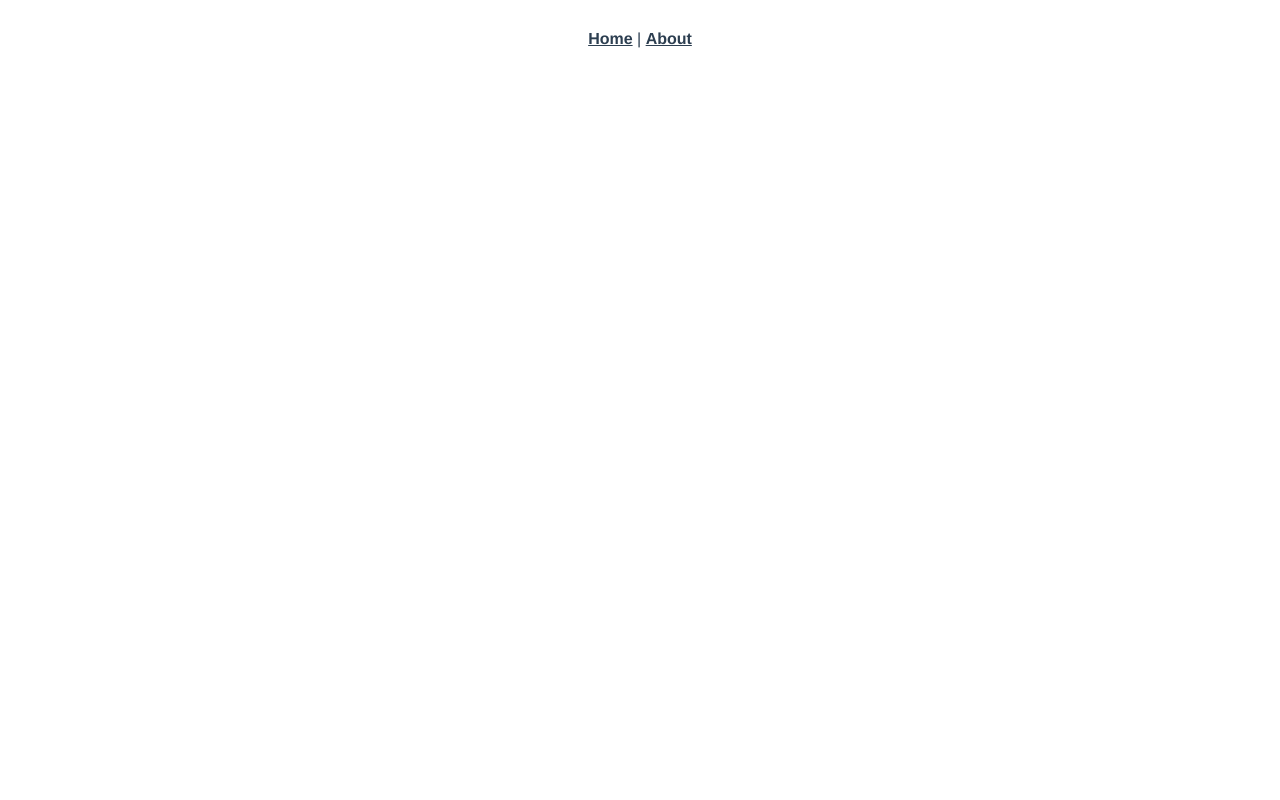
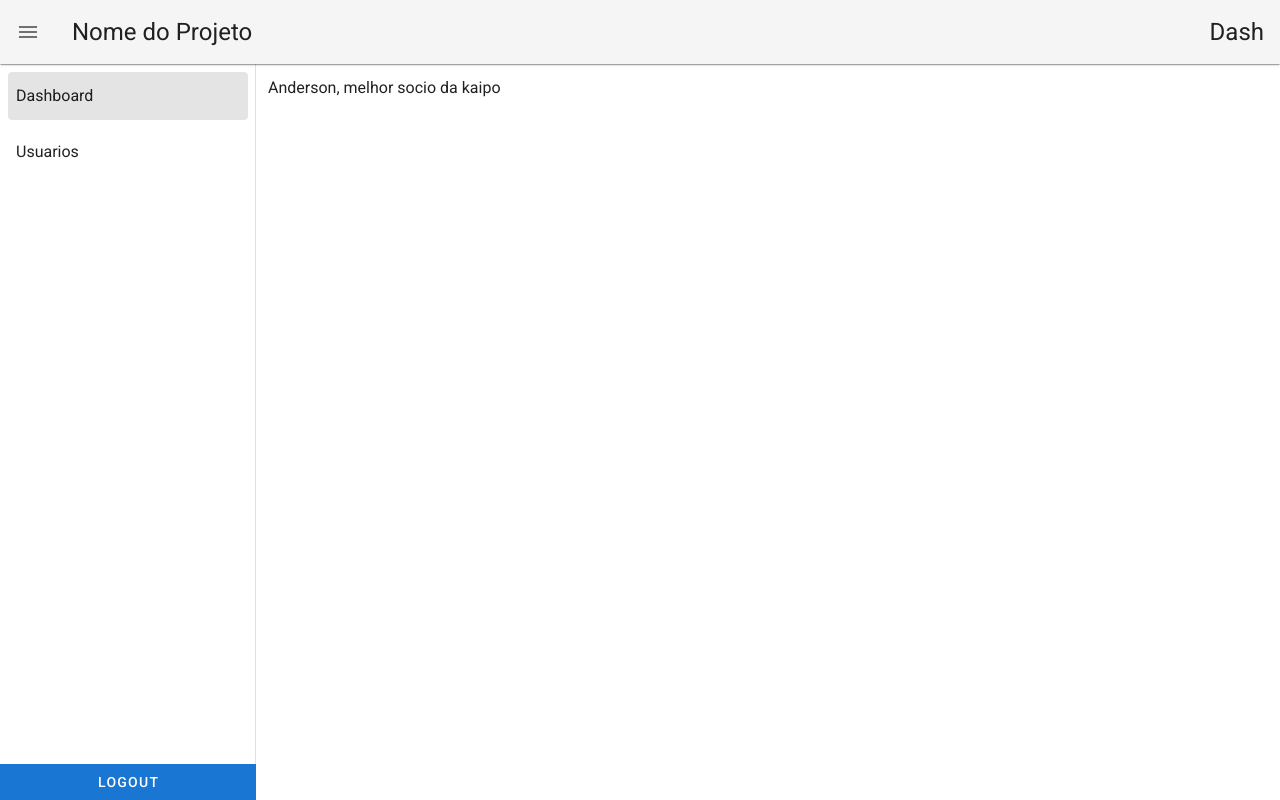
Before and after one commit to mateusdalmeida/dashboard, a Vue app: page /dash in a window 1280 px wide. Built offline with nearby package versions, Linux system fonts and the light colour scheme.

Commit message:
Paginas iniciais

```diff
--- a/src/App.vue
+++ b/src/App.vue
@@ -1,32 +1,67 @@
 <template>
-  <div id="app">
-    <div id="nav">
-      <router-link to="/">Home</router-link> |
-      <router-link to="/about">About</router-link>
-    </div>
-    <router-view/>
-  </div>
+  <v-app>
+    <!-- drawer disponivel em todas as telas menos login -->
+    <v-navigation-drawer v-if="$router.currentRoute.name != 'Login'" v-model="drawer" app clipped>
+      <v-list nav>
+        <v-list-item to="/dash">
+          <v-list-item-content>
+            <v-list-item-title>Dashboard</v-list-item-title>
+          </v-list-item-content>
+        </v-list-item>
+        <v-list-item to="/users">
+          <v-list-item-content>
+            <v-list-item-title>Usuarios</v-list-item-title>
+          </v-list-item-content>
+        </v-list-item>
+      </v-list>
+      <v-footer fixed bottom class="pa-0" color="primary">
+        <v-btn text color="white" block>Logout</v-btn>
+      </v-footer>
+    </v-navigation-drawer>
+    <!-- appbar disponivel em todas as telas menos login -->
+    <v-app-bar v-if="$router.currentRoute.name != 'Login'" app clipped-left elevation="1">
+      <v-app-bar-nav-icon @click="drawer = !drawer"></v-app-bar-nav-icon>
+      <v-toolbar-title class="align-center">
+        <span class="headline">Nome do Projeto</span>
+      </v-toolbar-title>
+      <v-spacer></v-spacer>
+      <v-toolbar-title class="align-center">
+        <span class="headline">{{$router.currentRoute.name}}</span>
+      </v-toolbar-title>
+    </v-app-bar>
+    <!-- conteudo do app -->
+    <v-content>
+      <v-container fluid>
+        <router-view />
+      </v-container>
+    </v-content>
+  </v-app>
 </template>
 
+<script>
+import Login from "./views/Login";
+import Dash from "./views/Dash";
+export default {
+  name: "App",
+  components: {
+    Login,
+    Dash
+  },
+  data: () => ({
+    drawer: true
+  })
+};
+</script>
+
 <style>
-#app {
-  font-family: Avenir, Helvetica, Arial, sans-serif;
-  -webkit-font-smoothing: antialiased;
-  -moz-osx-font-smoothing: grayscale;
-  text-align: center;
-  color: #2c3e50;
+::-webkit-scrollbar-track {
+  background-color: #f4f4f4;
 }
-
-#nav {
-  padding: 30px;
+::-webkit-scrollbar {
+  width: 5px;
+  background: #f4f4f4;
 }
-
-#nav a {
-  font-weight: bold;
-  color: #2c3e50;
-}
-
-#nav a.router-link-exact-active {
-  color: #42b983;
+::-webkit-scrollbar-thumb {
+  background: #dad7d7;
 }
 </style>
--- a/src/components/HelloWorld.vue
+++ /dev/null
@@ -1,58 +0,0 @@
-<template>
-  <div class="hello">
-    <h1>{{ msg }}</h1>
-    <p>
-      For a guide and recipes on how to configure / customize this project,<br>
-      check out the
-      <a href="https://cli.vuejs.org" target="_blank" rel="noopener">vue-cli documentation</a>.
-    </p>
-    <h3>Installed CLI Plugins</h3>
-    <ul>
-      <li><a href="https://github.com/vuejs/vue-cli/tree/dev/packages/%40vue/cli-plugin-router" target="_blank" rel="noopener">router</a></li>
-      <li><a href="https://github.com/vuejs/vue-cli/tree/dev/packages/%40vue/cli-plugin-vuex" target="_blank" rel="noopener">vuex</a></li>
-    </ul>
-    <h3>Essential Links</h3>
-    <ul>
-      <li><a href="https://vuejs.org" target="_blank" rel="noopener">Core Docs</a></li>
-      <li><a href="https://forum.vuejs.org" target="_blank" rel="noopener">Forum</a></li>
-      <li><a href="https://chat.vuejs.org" target="_blank" rel="noopener">Community Chat</a></li>
-      <li><a href="https://twitter.com/vuejs" target="_blank" rel="noopener">Twitter</a></li>
-      <li><a href="https://news.vuejs.org" target="_blank" rel="noopener">News</a></li>
-    </ul>
-    <h3>Ecosystem</h3>
-    <ul>
-      <li><a href="https://router.vuejs.org" target="_blank" rel="noopener">vue-router</a></li>
-      <li><a href="https://vuex.vuejs.org" target="_blank" rel="noopener">vuex</a></li>
-      <li><a href="https://github.com/vuejs/vue-devtools#vue-devtools" target="_blank" rel="noopener">vue-devtools</a></li>
-      <li><a href="https://vue-loader.vuejs.org" target="_blank" rel="noopener">vue-loader</a></li>
-      <li><a href="https://github.com/vuejs/awesome-vue" target="_blank" rel="noopener">awesome-vue</a></li>
-    </ul>
-  </div>
-</template>
-
-<script>
-export default {
-  name: 'HelloWorld',
-  props: {
-    msg: String
-  }
-}
-</script>
-
-<!-- Add "scoped" attribute to limit CSS to this component only -->
-<style scoped>
-h3 {
-  margin: 40px 0 0;
-}
-ul {
-  list-style-type: none;
-  padding: 0;
-}
-li {
-  display: inline-block;
-  margin: 0 10px;
-}
-a {
-  color: #42b983;
-}
-</style>
--- a/src/router/index.js
+++ b/src/router/index.js
@@ -1,25 +1,27 @@
 import Vue from 'vue'
 import VueRouter from 'vue-router'
-import Home from '../views/Home.vue'
+import Login from '../views/Login.vue'
+import Dash from '../views/Dash.vue'
+import Users from '../views/Users.vue'
 
 Vue.use(VueRouter)
 
-  const routes = [
+const routes = [
+  { path: '*', redirect: '/' },
   {
     path: '/',
-    name: 'Home',
-    component: Home
+    name: 'Login',
+    component: Login
+  }, {
+    path: '/dash',
+    name: 'Dash',
+    component: Dash
   },
   {
-    path: '/about',
-    name: 'About',
-    // route level code-splitting
-    // this generates a separate chunk (about.[hash].js) for this route
-    // which is lazy-loaded when the route is visited.
-    component: function () {
-      return import(/* webpackChunkName: "about" */ '../views/About.vue')
-    }
-  }
+    path: '/users',
+    name: 'Usuarios',
+    component: Users
+  },
 ]
 
 const router = new VueRouter({
--- a/src/views/About.vue
+++ /dev/null
@@ -1,5 +0,0 @@
-<template>
-  <div class="about">
-    <h1>This is an about page</h1>
-  </div>
-</template>
--- /dev/null
+++ b/src/views/Dash.vue
@@ -0,0 +1,9 @@
+<template>
+  <div>Anderson, melhor socio da kaipo</div>
+</template>
+
+<script>
+export default {
+  name: "dash"
+};
+</script>
--- a/src/views/Home.vue
+++ /dev/null
@@ -1,18 +0,0 @@
-<template>
-  <div class="home">
-    <img alt="Vue logo" src="../assets/logo.png">
-    <HelloWorld msg="Welcome to Your Vue.js App"/>
-  </div>
-</template>
-
-<script>
-// @ is an alias to /src
-import HelloWorld from '@/components/HelloWorld.vue'
-
-export default {
-  name: 'Home',
-  components: {
-    HelloWorld
-  }
-}
-</script>
--- /dev/null
+++ b/src/views/Login.vue
@@ -0,0 +1,69 @@
+<template>
+  <v-row justify="center">
+    <v-col md="5" align-self="center">
+      <h2 class="mb-4">Login</h2>
+      <v-form ref="form">
+        <v-text-field
+          type="email"
+          v-model="formLogin.email"
+          label="Email"
+          required
+          :disabled="loading"
+          outlined
+          rounded
+        ></v-text-field>
+        <v-text-field
+          type="password"
+          v-model="formLogin.senha"
+          :disabled="loading"
+          label="Senha"
+          required
+          outlined
+          rounded
+        ></v-text-field>
+        <span v-if="errorMessage">{{errorMessage}}</span>
+        <v-btn
+          type="submit"
+          rounded
+          color="primary"
+          block
+          x-large
+          dark
+          :disabled="loading"
+          :loading="loading"
+          @click="login()"
+        >
+          Entrar
+          <template v-slot:loader>
+            <v-progress-circular indeterminate color="primary"></v-progress-circular>
+          </template>
+        </v-btn>
+      </v-form>
+    </v-col>
+  </v-row>
+</template>
+
+<script>
+export default {
+  name: "Login",
+  data: () => ({
+    formLogin: {
+      email: "",
+      senha: ""
+    },
+    errorMessage: null,
+    loading: false
+  }),
+  methods: {
+    login() {
+      this.loading = true;
+      this.$router.push("/dash");
+      if (this.$refs.form.validate()) {
+      }
+    }
+  }
+};
+</script>
+
+<style>
+</style>
--- /dev/null
+++ b/src/views/Users.vue
@@ -0,0 +1,9 @@
+<template>
+  <div>Usuarios</div>
+</template>
+
+<script>
+export default {
+  name: "Usuarios"
+};
+</script>
```
